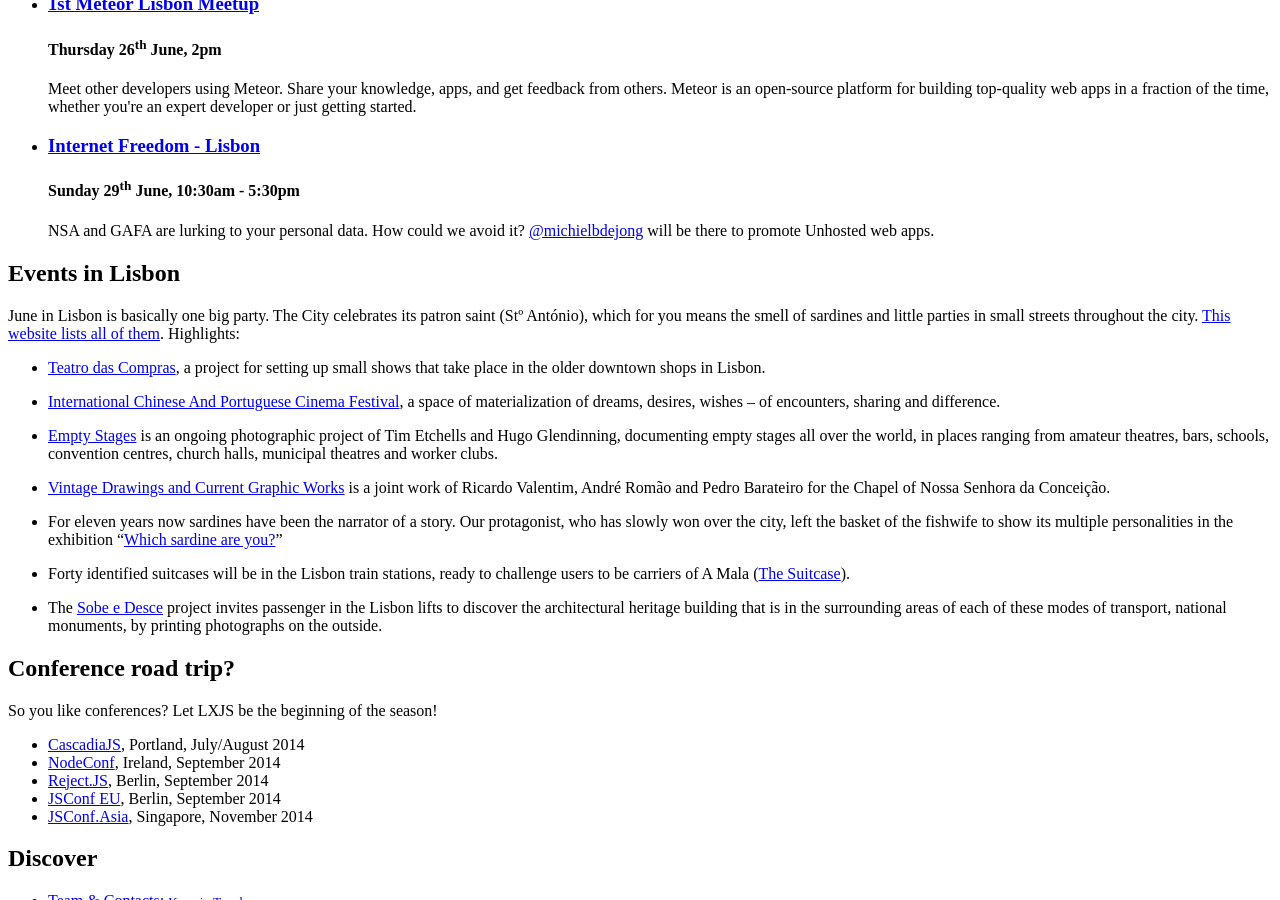
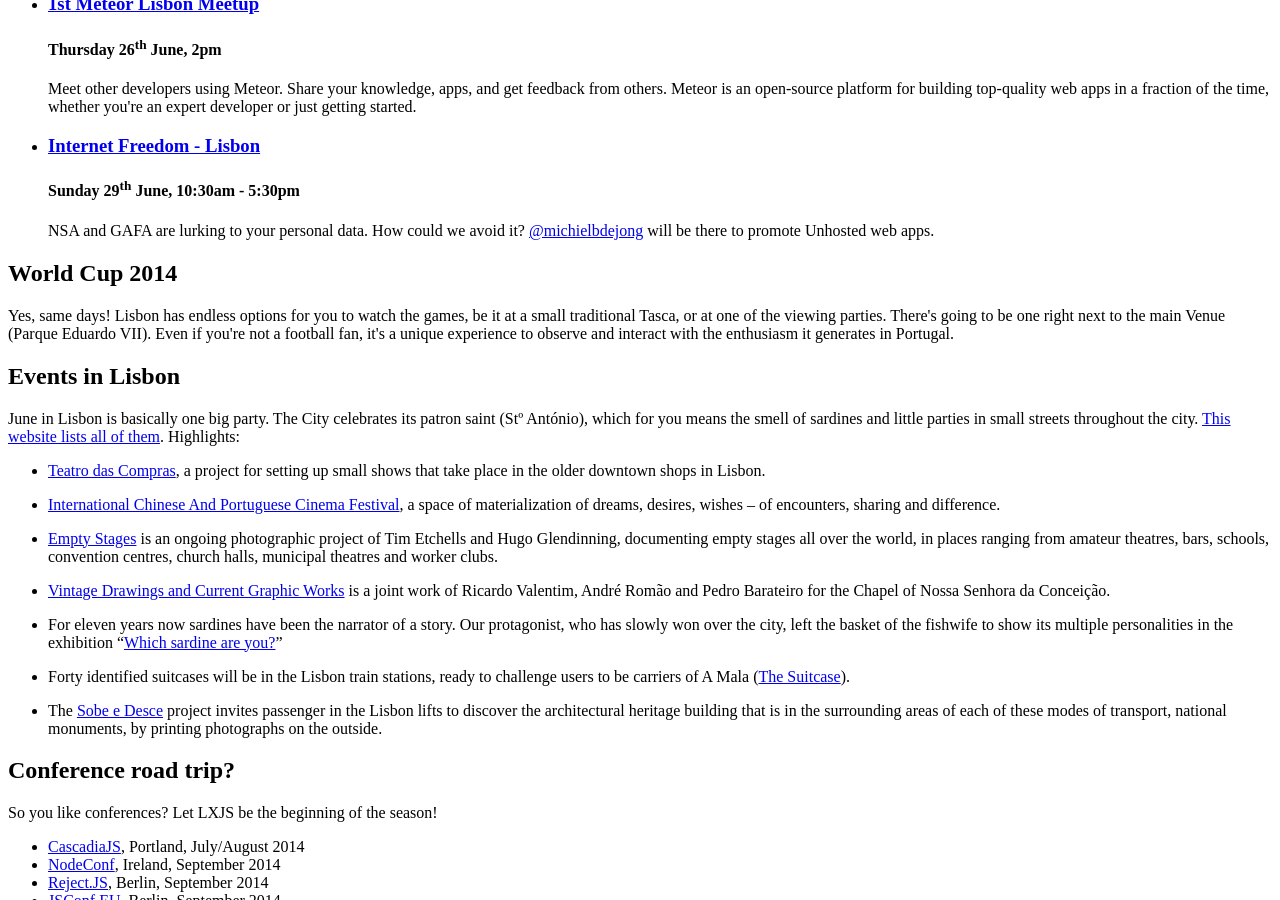
Before and after one commit to LXJS/lxjs-site-2014, a Jekyll site: the page built from src/fringe/index.html, in a window 1280 px wide and 900 px high, scrolled down 1208 px. Built offline with Jekyll 4.4.1, drawn with Linux system fonts in a browser that asks for light colours; nearby versions of some CDN libraries; Markdown is read by kramdown in place of the engine named in the settings.

Commit message:
World Cup

```diff
--- a/src/fringe/index.html
+++ b/src/fringe/index.html
@@ -71,6 +71,10 @@
 					</li>
 				</ul>
 
+				<h2>World Cup 2014</h2>
+
+				<p>Yes, same days! Lisbon has endless options for you to watch the games, be it at a small traditional Tasca, or at one of the viewing parties. There's going to be one right next to the main Venue (Parque Eduardo VII). Even if you're not a football fan, it's a unique experience to observe and interact with the enthusiasm it generates in Portugal.</p>
+
 				<h2>Events in Lisbon</h2>
 
 				<p>June in Lisbon is basically one big party. The City celebrates its patron saint (Stº António), which for you means the smell of sardines and little parties in small streets throughout the city. <a href="http://www.festasdelisboa.com/2014/">This website lists all of them</a>. Highlights:</p>
```
